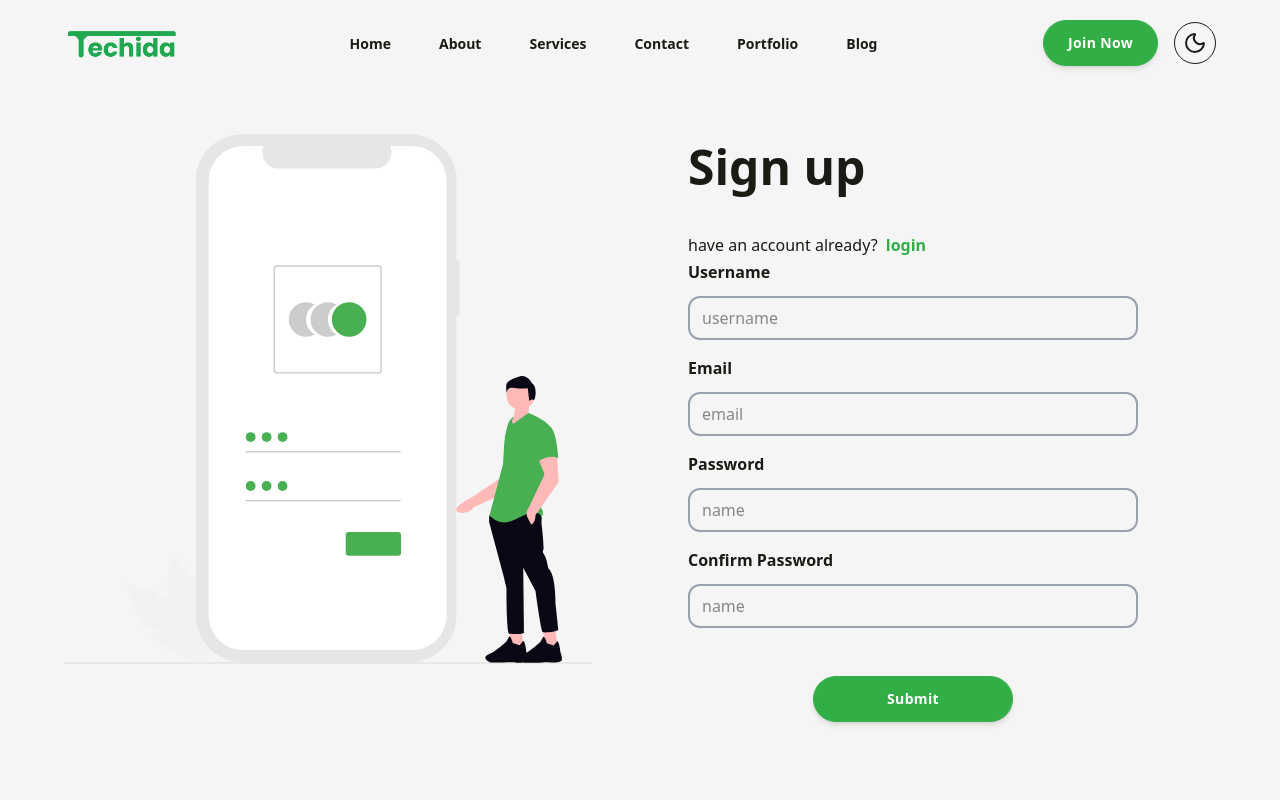
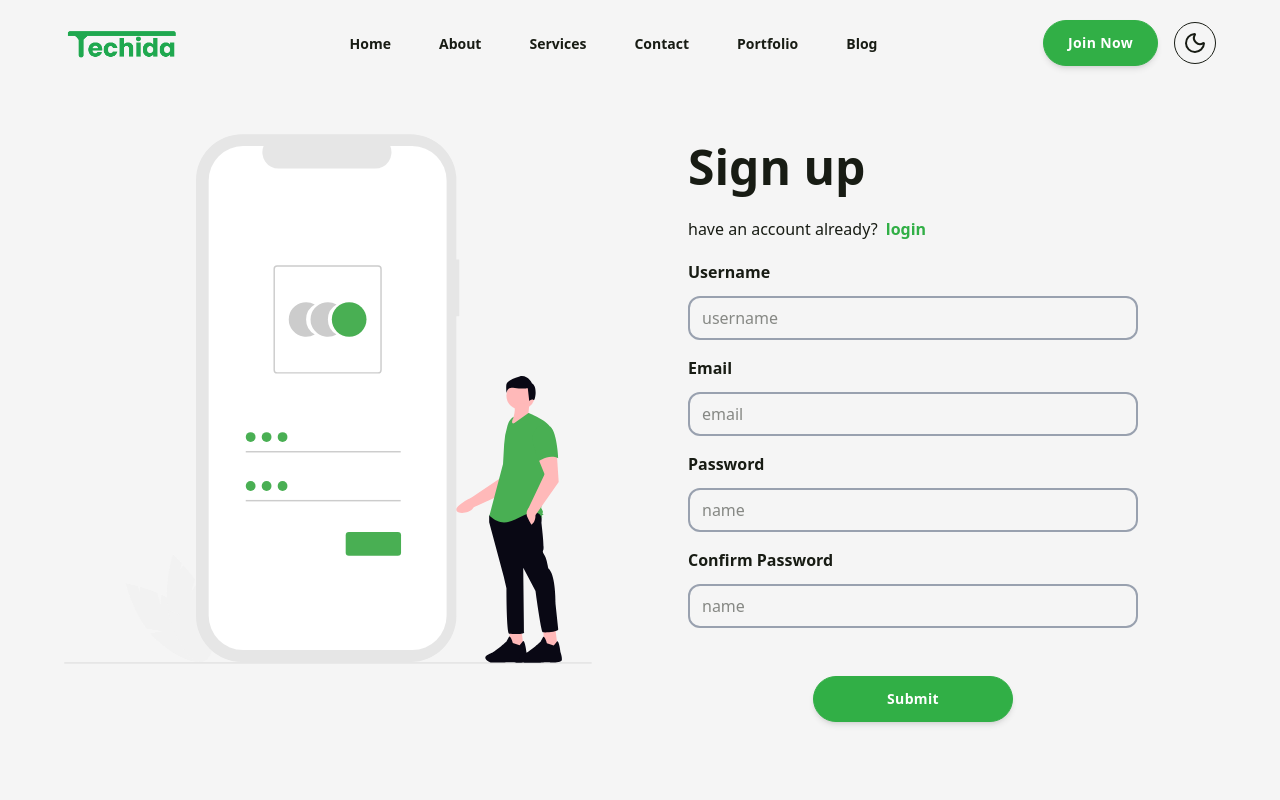
Before and after one commit to HafidhaVoideu/Techida, a Next.js app: page /signup in a window 1280 px wide. Shown: the top 800 px of the page. Built offline with nearby package versions, Linux system fonts and the light colour scheme.

Commit message:
design fixed

```diff
--- a/src/components/UI/CustomLink.tsx
+++ b/src/components/UI/CustomLink.tsx
@@ -2,7 +2,7 @@ import React from "react";
 import Link from "next/link";
 const CustomLink = ({ title = "", subtitle = "", href = "" }) => {
   return (
-    <p className="mt-8 text-md">
+    <p className="my-4 text-md">
       {title}
       <Link
         href={href}
```
